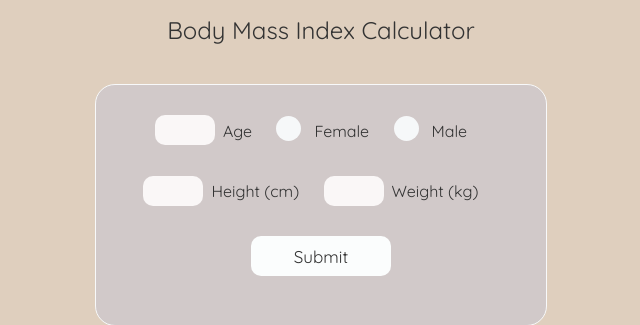
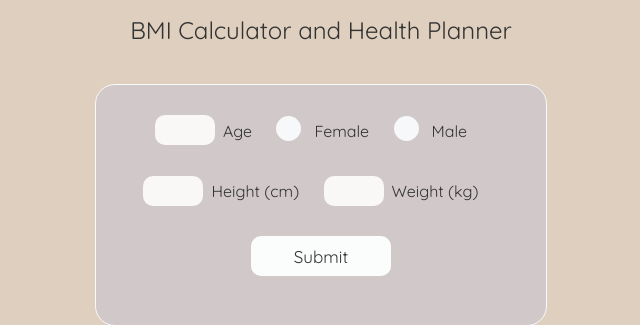
Before and after one commit to pahadibula/bmi-cal, a Flask app: template templates/index.html in a window 1280 px wide. Shown: the top 325 px of the page, without its empty margins (319-959 px from the left). Run offline with Flask 3, Linux system fonts and the light colour scheme; the template is opened without the code that fills it, so the values that code supplies are empty; some libraries are stand-ins or nearby versions.

Commit message:
small update

```diff
--- a/templates/index.html
+++ b/templates/index.html
@@ -7,7 +7,7 @@
         <script src="{{ url_for('static', filename='bmi.js') }}"></script>
       </head>
       <body>
-        <h3>Body Mass Index Calculator</h3>
+        <h3>BMI Calculator and Health Planner</h3>
       <form method="POST" class="form" id="form" >
       <div class="row-one">
         <input type="text" class="text-input" id="age" autocomplete="off" required/><p class="text">Age</p>
@@ -29,4 +29,10 @@
       <br>
       <div id="resultContainer"> </div>
     </body>
+    <script>
+      // Decrement the number of users when the page is closed by the user
+      window.addEventListener('beforeunload', function(event) {
+            fetch('/decrement_users', { method: 'POST' });
+        });
+    </script>
 </html>
```
